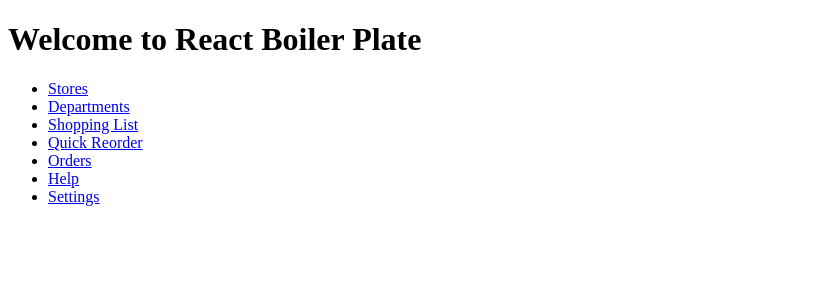
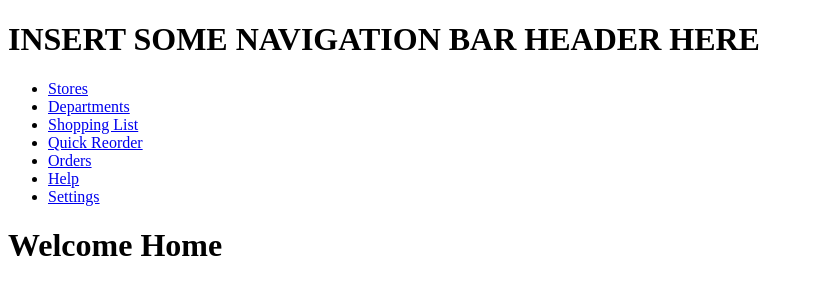
Before and after one commit to ericcchiu/gexpress, a React (Create React App) app in the folder client/: page / in a window 1280 px wide. Shown: the top 300 px of the page, without its empty margins (0-814 px from the left). Built offline with nearby package versions, Linux system fonts and the light colour scheme; the HTML template or start-up script is replaced by a standard one.

Commit message:
(refactor) Refactor App component for react router integration.

```diff
--- a/client/src/App.js
+++ b/client/src/App.js
@@ -1,17 +1,17 @@
 import React, { Component } from 'react';
-import axios from 'axios';
-import { BrowserRouter as Router, Route, Link } from 'react-router-dom';
-import Header from './components/NavBar';
+import Header from './HeaderComponent/Header';
+import Main from './components/Main';
+import NavBar from './NavigationComponent/NavBar';
 
 class App extends Component {
   render() {
     return (
-      <Router>
-        <div>
-          <h1>Welcome to React Boiler Plate</h1>
-          <Header />
-        </div>
-      </Router>
+
+      <div>
+        <Header />
+        <NavBar />
+        <Main />
+      </div>
     );
   }
 }
```
